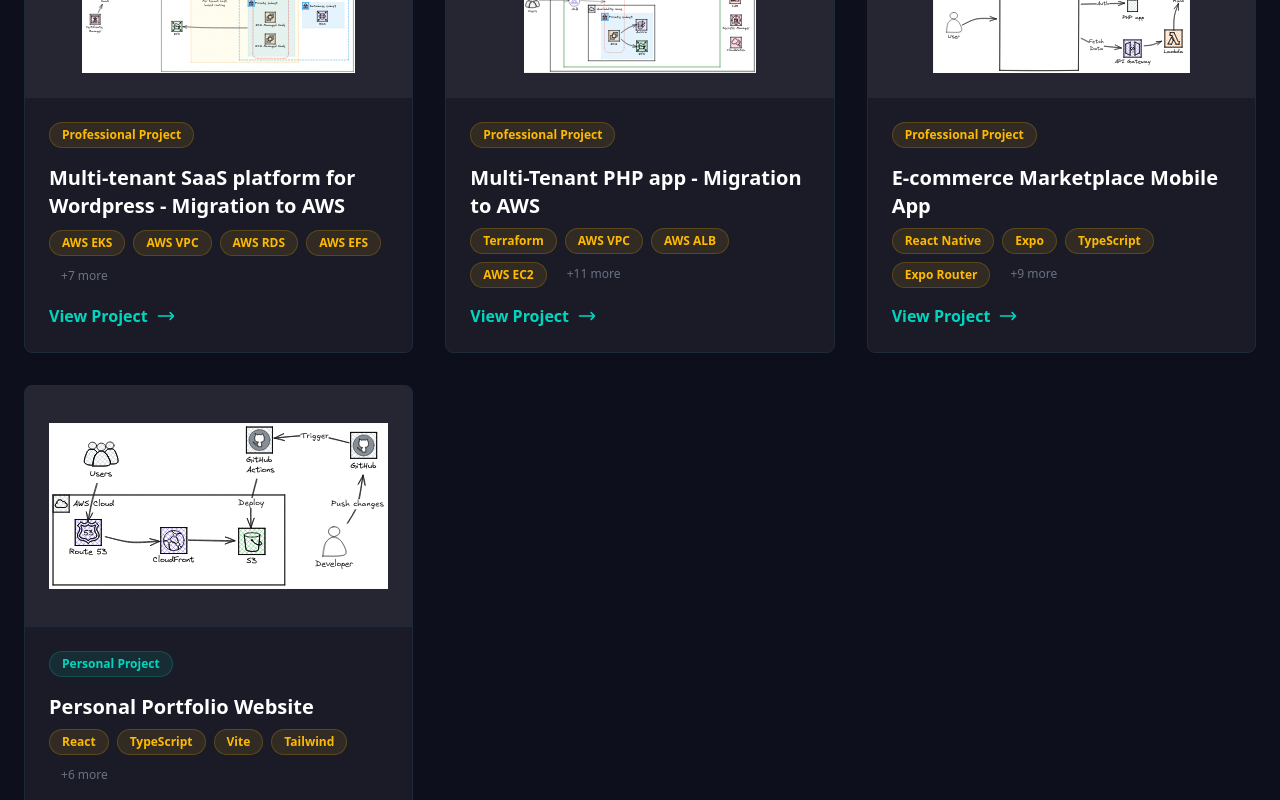
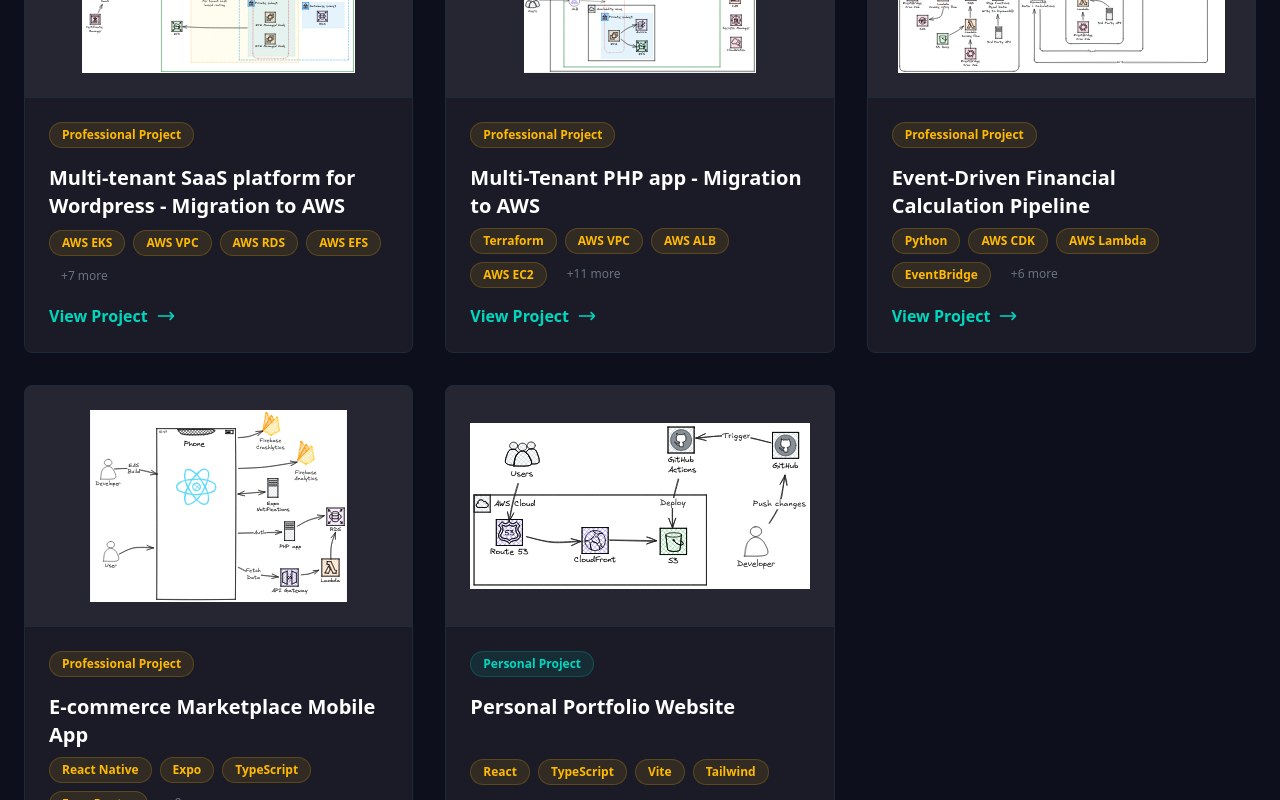
Before and after one commit to KristijanJ/portfolio, a React (Vite) app: page /projects in a window 1280 px wide. Shown: the part 360-1160 px from the top of the page. Built offline with nearby package versions, Linux system fonts and the light colour scheme.

Commit message:
event driven calculation pipeline project

```diff
--- a/src/data/projects.ts
+++ b/src/data/projects.ts
@@ -3,6 +3,8 @@
 import portfolioDiagram from "../assets/projects/portfolio/portfolio-architecture.svg";
 import multiTenantPhpApp from "../assets/projects/multi-tenant-php-app/multi-tenant-php-app-architecture.svg";
 import ecommerceMarketplaceApp from "../assets/projects/ecommerce-marketplace-app/ecommerce-marketplace-app-architecture.svg";
+// TODO: Add architecture diagram to ../assets/projects/event-driven-calculation-pipeline/
+import eventDrivenCalculationPipelineApp from "../assets/projects/event-driven-calculation-pipeline-app/event-driven-calculation-pipeline-architecture.svg";
 
 export const multiTenantSaasWordpressProject: ProjectData = {
   id: "multi-tenant-saas-wordpress",
@@ -648,10 +650,196 @@
   ],
 };
 
+export const eventDrivenCalculationPipelineProject: ProjectData = {
+  id: "event-driven-calculation-pipeline",
+  title: "Event-Driven Financial Calculation Pipeline",
+  projectType: "professional",
+  codeAvailability:
+    "This project was built for my employer. The source code is proprietary and cannot be shared publicly.",
+  description: [
+    [
+      { text: "A " },
+      {
+        text: "complex event-driven serverless application",
+        className: "text-gray-300 font-semibold",
+      },
+      { text: " built with " },
+      { text: "Python", className: "text-blue-400 font-semibold" },
+      { text: " and " },
+      { text: "AWS CDK", className: "text-amber-400 font-semibold" },
+      { text: " for automated " },
+      {
+        text: "financial calculations",
+        className: "text-gray-300 font-semibold",
+      },
+      {
+        text: " based on data from multiple 3rd party APIs, running on scheduled intervals (once or twice daily).",
+      },
+    ],
+    [
+      { text: "Features " },
+      {
+        text: "sophisticated retry logic",
+        className: "text-teal-400 font-semibold",
+      },
+      { text: " with " },
+      { text: "SQS", className: "text-amber-400 font-semibold" },
+      { text: " and " },
+      { text: "Step Functions", className: "text-amber-400 font-semibold" },
+      { text: " to handle " },
+      {
+        text: "incomplete or delayed data from external APIs",
+        className: "text-teal-400 font-semibold",
+      },
+      { text: ", including " },
+      {
+        text: "12-hour wait periods",
+        className: "text-teal-400 font-semibold",
+      },
+      { text: " for data availability checks and " },
+      {
+        text: "rate limit management",
+        className: "text-teal-400 font-semibold",
+      },
+      { text: " for API calls." },
+    ],
+    [
+      { text: "Orchestrates multiple " },
+      { text: "Lambda functions", className: "text-amber-400 font-semibold" },
+      { text: " via " },
+      { text: "EventBridge", className: "text-amber-400 font-semibold" },
+      {
+        text: " cron jobs, coordinating data validation, unprocessed data tracking in ",
+      },
+      { text: "DynamoDB", className: "text-amber-400 font-semibold" },
+      { text: ", and calculation workflows with " },
+      {
+        text: "comprehensive monitoring",
+        className: "text-green-400 font-semibold",
+      },
+      { text: " via " },
+      {
+        text: "CloudWatch alarms and metrics",
+        className: "text-green-400 font-semibold",
+      },
+      { text: "." },
+    ],
+  ],
+  image: eventDrivenCalculationPipelineApp,
+  imageAlt: "Event-Driven Financial Calculation Pipeline Architecture",
+  technologies: [
+    "Python",
+    "AWS CDK",
+    "AWS Lambda",
+    "EventBridge",
+    "SQS",
+    "Step Functions",
+    "DynamoDB",
+    "S3",
+    "CloudWatch",
+    "CloudWatch Alarms",
+  ],
+  whatIBuilt: [
+    [
+      {
+        text: "Event-driven serverless architecture",
+        className: "text-cyan-400 font-semibold",
+      },
+      {
+        text: " with EventBridge cron jobs triggering Lambda functions on scheduled intervals, coordinated via SQS queues for decoupling and reliability",
+      },
+    ],
+    [
+      {
+        text: "Infrastructure as Code with AWS CDK",
+        className: "text-cyan-400 font-semibold",
+      },
+      {
+        text: " using Python to define the entire infrastructure including Lambda functions, Step Functions, DynamoDB tables, SQS queues, and EventBridge rules",
+      },
+    ],
+    [
+      {
+        text: "Sophisticated retry mechanism",
+        className: "text-cyan-400 font-semibold",
+      },
+      {
+        text: " handling incomplete or delayed data from 3rd party APIs with separate retry flows, Step Functions for long-running waits (12+ hours), and automatic failure recovery",
+      },
+    ],
+    [
+      {
+        text: "Data validation and tracking",
+        className: "text-cyan-400 font-semibold",
+      },
+      {
+        text: " checking if all required data is available, storing unprocessed items in DynamoDB, and automatically retrying calculations when data becomes available",
+      },
+    ],
+    [
+      {
+        text: "Step Functions workflows",
+        className: "text-cyan-400 font-semibold",
+      },
+      {
+        text: " for complex orchestration including API data fetching with timeout controls to avoid rate limits, wait states for delayed retries, and error handling with exponential backoff",
+      },
+    ],
+    [
+      {
+        text: "3rd party API integration",
+        className: "text-cyan-400 font-semibold",
+      },
+      {
+        text: " with robust error handling for unreliable external APIs, including retry logic on failures, rate limiting, and data consistency checks",
+      },
+    ],
+    [
+      {
+        text: "DynamoDB data management",
+        className: "text-cyan-400 font-semibold",
+      },
+      {
+        text: " with multiple tables for storing raw data, calculation results, and tracking unprocessed items with read/write/delete operations across the pipeline",
+      },
+    ],
+    [
+      {
+        text: "Comprehensive monitoring",
+        className: "text-cyan-400 font-semibold",
+      },
+      {
+        text: " with CloudWatch Logs for all Lambda functions, custom metrics for tracking processing status, and CloudWatch Alarms for failures, delays, and retry exhaustion",
+      },
+    ],
+    [
+      {
+        text: "Multi-flow orchestration",
+        className: "text-cyan-400 font-semibold",
+      },
+      {
+        text: " coordinating separate data ingestion flow, validation flow, calculation flow, and retry flow with proper message passing and state management",
+      },
+    ],
+  ],
+  keyFeatures: [
+    "Event-driven serverless architecture",
+    "Infrastructure as Code with Python CDK",
+    "Sophisticated retry and error handling",
+    "12-hour wait periods for data availability",
+    "Rate limit management for API calls",
+    "DynamoDB for data persistence",
+    "Step Functions for complex workflows",
+    "CloudWatch monitoring and alarms",
+    "SQS for reliable message queuing",
+  ],
+};
+
 // Add more projects here
 export const allProjects: ProjectData[] = [
   multiTenantSaasWordpressProject,
   multiTenantPhpAppProject,
+  eventDrivenCalculationPipelineProject,
   ecommerceMarketplaceAppProject,
   portfolioWebsiteProject,
 ];
```
Also changed, not shown: src/assets/projects/event-driven-calculation-pipeline-app/event-driven-calculation-pipeline-architecture.svg (added).
